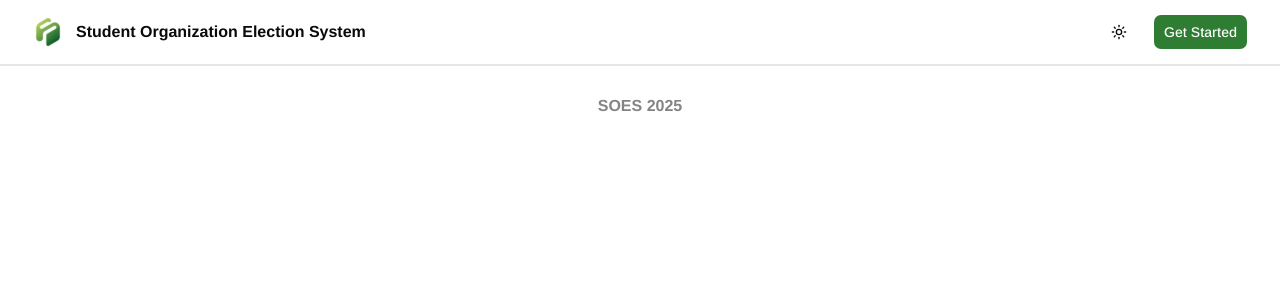
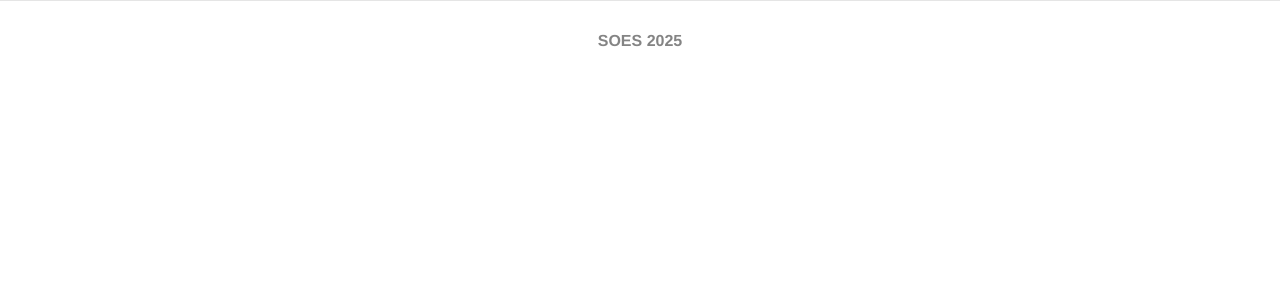
Before and after one commit to Shinkrbs/agora, a Next.js app: page /landing in a window 1280 px wide. Shown: the top 300 px of the page. Built offline with nearby package versions, Linux system fonts and the light colour scheme.

Commit message:
fix: Fix hydration and File error

```diff
--- a/app/(public)/landing/layout.tsx
+++ b/app/(public)/landing/layout.tsx
@@ -28,9 +28,10 @@ export default function RootLayout({
 }>) {
   return (
     <div>
-      <LandingPageHeader  />
-      <body className={`${arimo.variable} ${spaceMono.variable} font-sans antialiased`}>
-
+      <body
+        className={`${arimo.variable} ${spaceMono.variable} font-sans antialiased`}
+      >
+        <LandingPageHeader />
         {/* 3. Wrap your entire app in the ThemeProvider */}
         <ThemeProvider
           attribute="class"
@@ -41,8 +42,7 @@ export default function RootLayout({
           {children}
         </ThemeProvider>
       </body>
-      <LandingPageFooter  />
+      <LandingPageFooter />
     </div>
-
   );
 }
```
